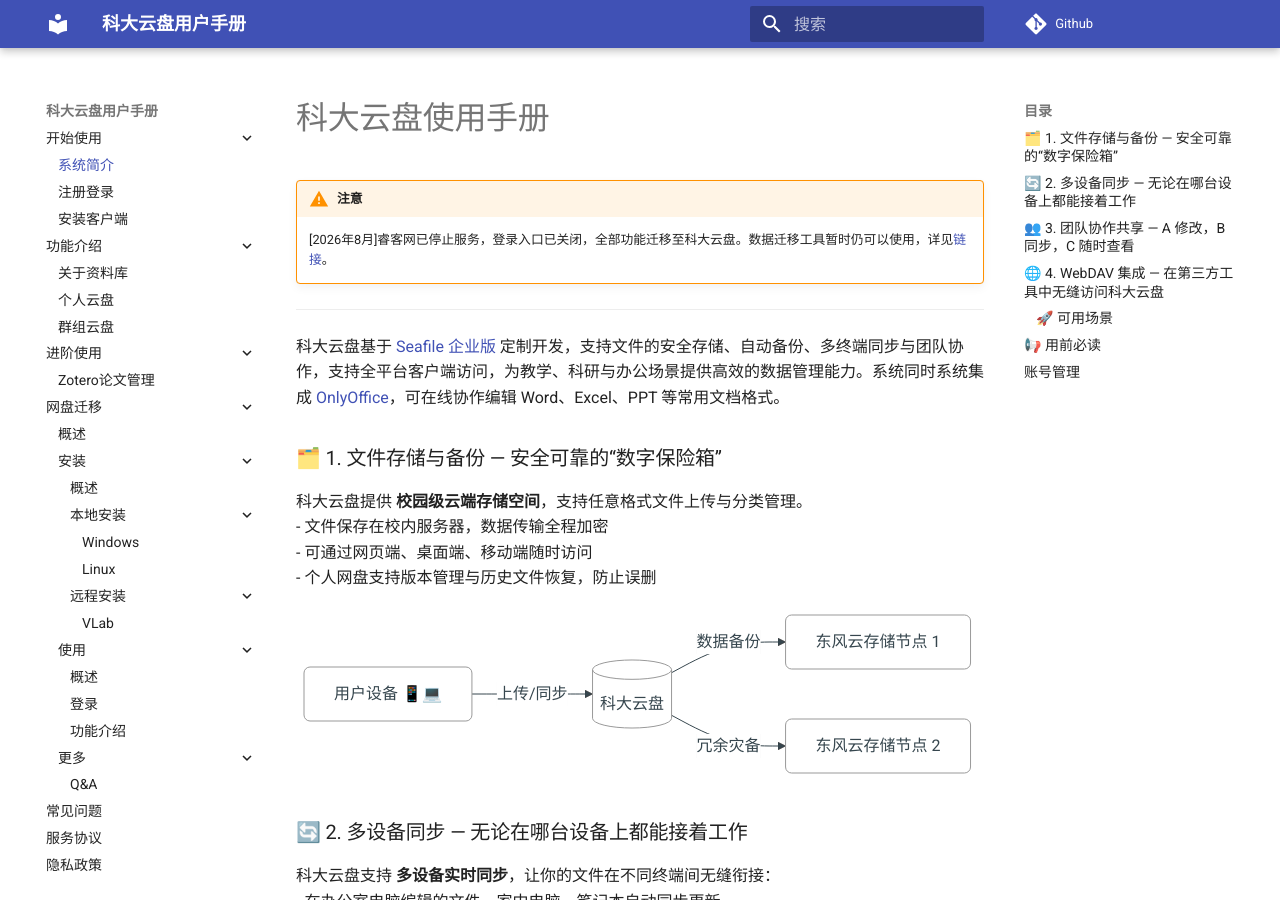
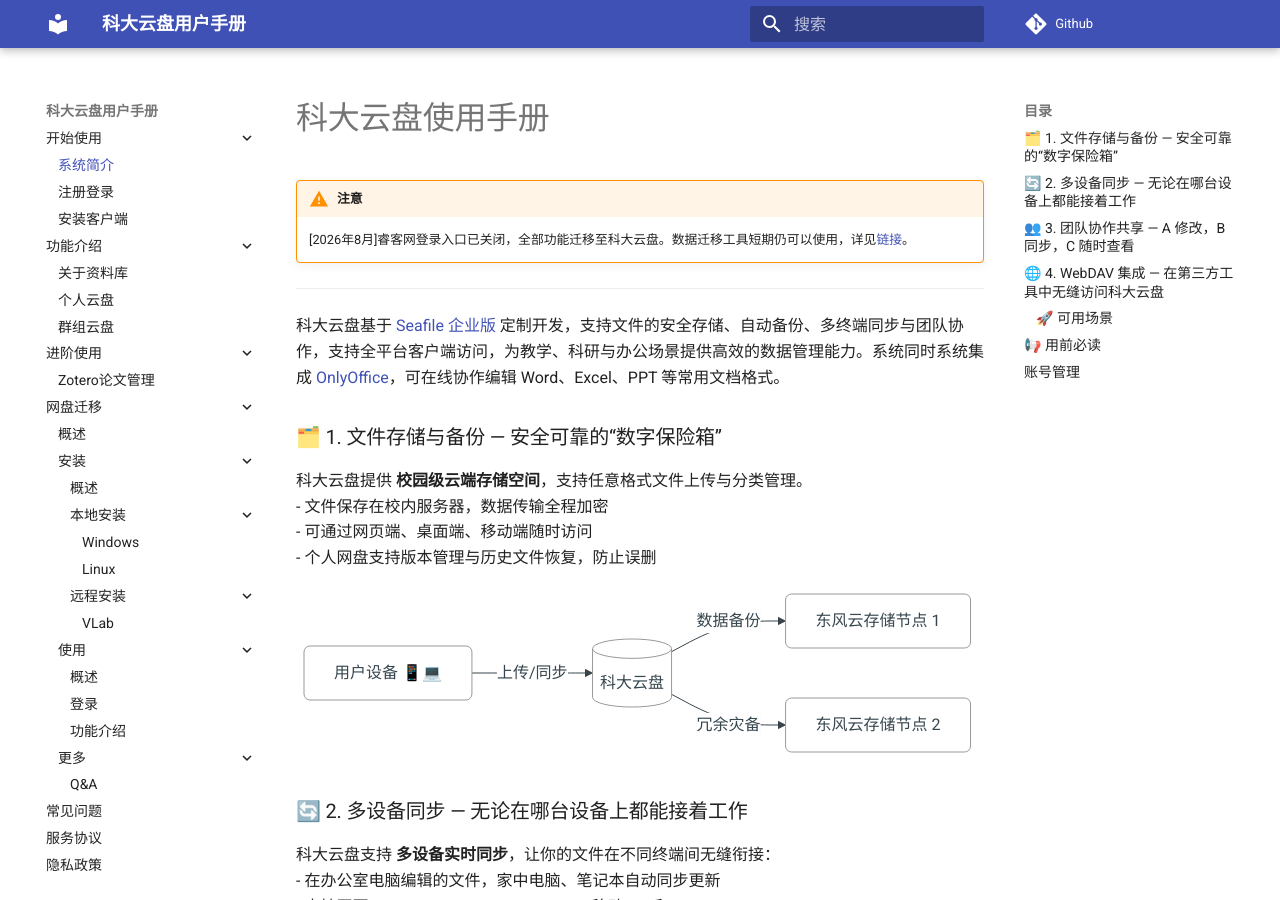
Before and after one commit to wf0229/pan_doc, an MkDocs documentation site: the page built from docs/index.md, in a window 1280 px wide and 900 px high. Built offline with MkDocs 1.6.1 and Material for MkDocs 9.7.7, drawn with Linux system fonts in a browser that asks for light colours; comment, search, counter and statistics services are not loaded.

Commit message:
Update index.md

```diff
--- a/docs/index.md
+++ b/docs/index.md
@@ -1,7 +1,7 @@
 # 科大云盘使用手册
 !!! warning "注意"
 
-    [2026年8月]睿客网已停止服务，登录入口已关闭，全部功能迁移至科大云盘。数据迁移工具暂时仍可以使用，详见[链接](https://pan.ustc.edu.cn/doc/transfer/)。
+    [2026年8月]睿客网登录入口已关闭，全部功能迁移至科大云盘。数据迁移工具短期仍可以使用，详见[链接](https://pan.ustc.edu.cn/doc/transfer/)。
 ---
 科大云盘基于 [Seafile 企业版](https://www.seafile.com/features/) 定制开发，支持文件的安全存储、自动备份、多终端同步与团队协作，支持全平台客户端访问，为教学、科研与办公场景提供高效的数据管理能力。系统同时系统集成 [OnlyOffice](https://www.onlyoffice.com/zh/)，可在线协作编辑 Word、Excel、PPT 等常用文档格式。
 
```
